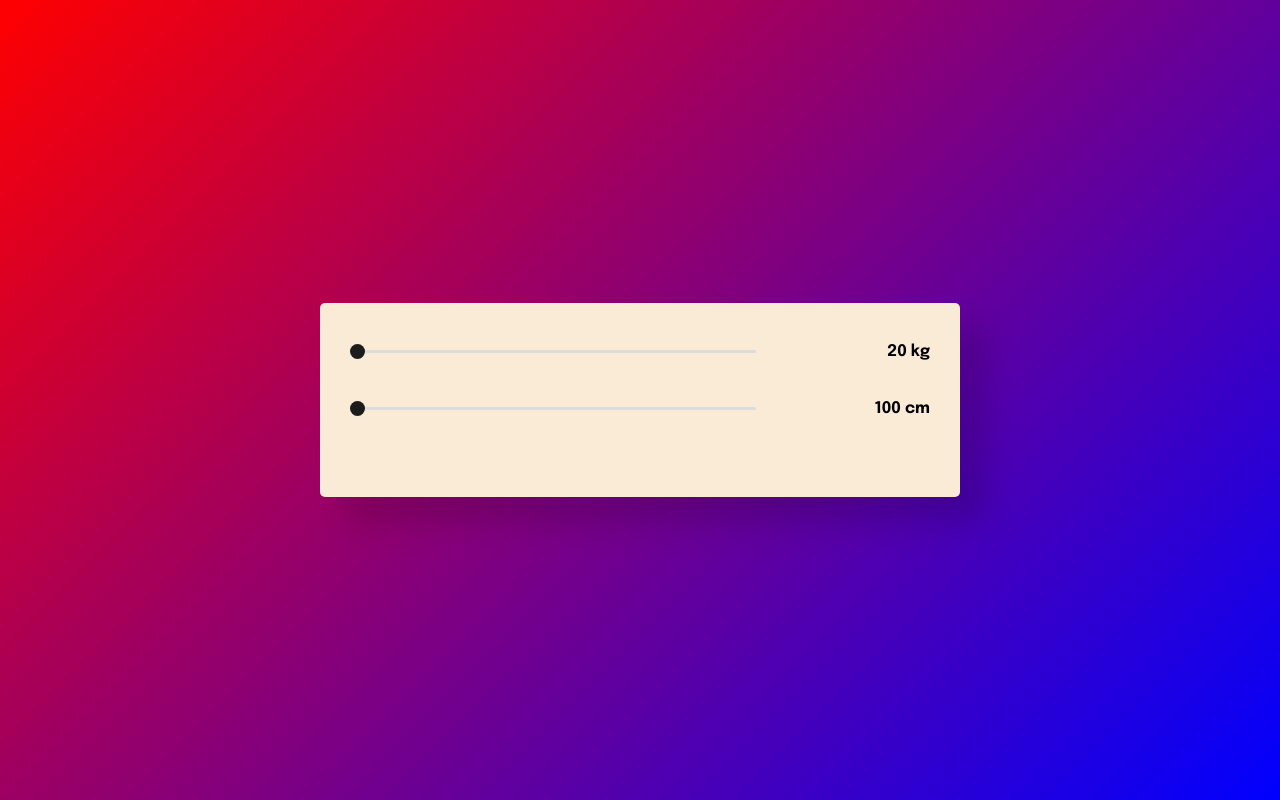
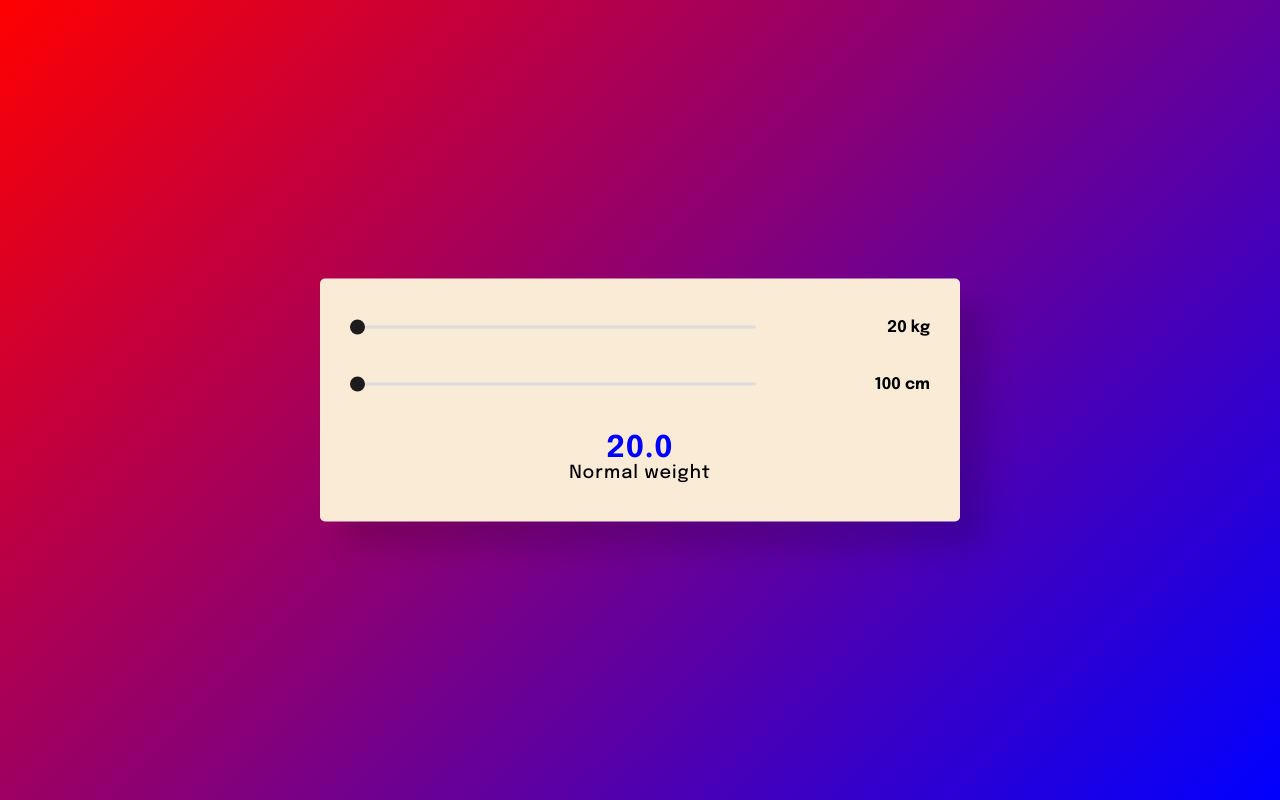
Before and after one commit to mankinde23/BMI-calculator-, a plain HTML site: page index.html in a window 1280 px wide. Drawn offline with Linux system fonts and the light colour scheme.

Commit message:
created a javascript file for javascript code also edited to file by creating a function for the calculation of weight and height to determing if the status will be normal weight, overweight and obese

```diff
--- a/index.html
+++ b/index.html
@@ -38,6 +38,8 @@
         />
         <span id="height-val">100 cm</span>
       </div>
+      <p id="result">20.0</p>
+      <p id="category">Normal weight</p>
     </div>
     <script src="script.js"></script>
   </body>
--- a/script.js
+++ b/script.js
@@ -0,0 +1,31 @@
+function calculate(){
+    var bmi;
+
+    var weight= parseInt(document.getElementById("weight").value);
+    document.getElementById("weight-val").textContent = weight +" kg"
+
+
+
+    var height = parseInt(document.getElementById("height").value);
+    document.getElementById("height-val").textContent= height +" cm";
+
+    bmi = (weight / Math.pow(height/100,2)).toFixed(1);
+    result .textContent=bmi
+    if(bmi < 18.5){
+        category = "Underweight";
+        result.style.color="#ffc4d"
+    }
+    else if(bmi >= 18.5 && bmi <=24.9){
+        category = "Normal weight";
+        result.style.color="#0be881"
+    }
+    else if(bmi >=25 && bmi<=29.9){
+        category= "Overweight";
+        result.style.color="#ff884d"
+    }
+    else{
+        category="Obese"
+        result.style.color="black"
+    }
+    document.getElementById("category").textContent= category
+}
--- a/style.css
+++ b/style.css
@@ -56,3 +56,15 @@ input[type="range"]::-webkit-slider-thumb{
     cursor: pointer;
 
 }
+#result{
+    font-size: 30px;
+    font-weight: 700;
+    letter-spacing: 1px;
+    text-align: center;
+    color: blue;
+}
+#category{
+    font-size: 18px;
+    text-align: center;
+    letter-spacing: 1px;
+}
```
